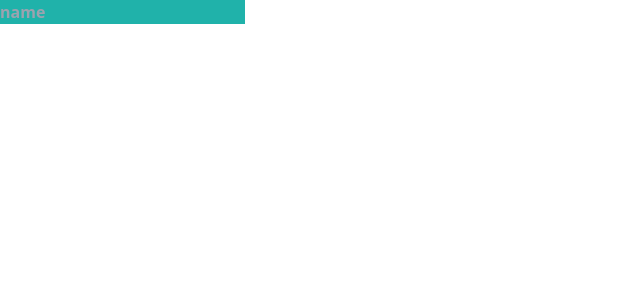
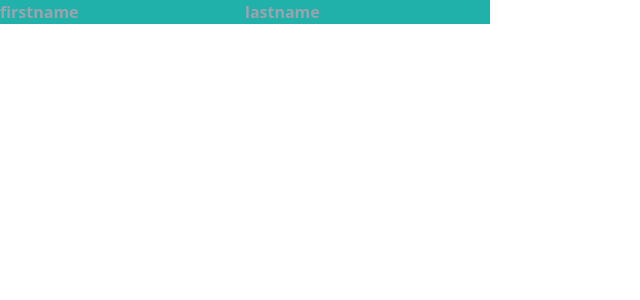
Before and after one commit to DipaliTalware/capstone-project, a React (Vite) app in the folder frontend/: page / in a window 1280 px wide. Shown: the top 300 px of the page, without its empty margins (0-640 px from the left). Built offline with nearby package versions, Linux system fonts and the light colour scheme.

Commit message:
sonar cloud testing

```diff
--- a/frontend/src/App.tsx
+++ b/frontend/src/App.tsx
@@ -5,7 +5,8 @@ function App() {
   return (
     <>
 <form>
-    <input className= "name" type= "text" placeholder="name"></input>
+    <input className= "name" type= "text" placeholder="firstname"></input>
+    <input className= "name" type= "text" placeholder="lastname"></input>
 </form>
     </>
   )
```
Also changed, not shown: 2 other files (tests, documents, lock files or other folders).
